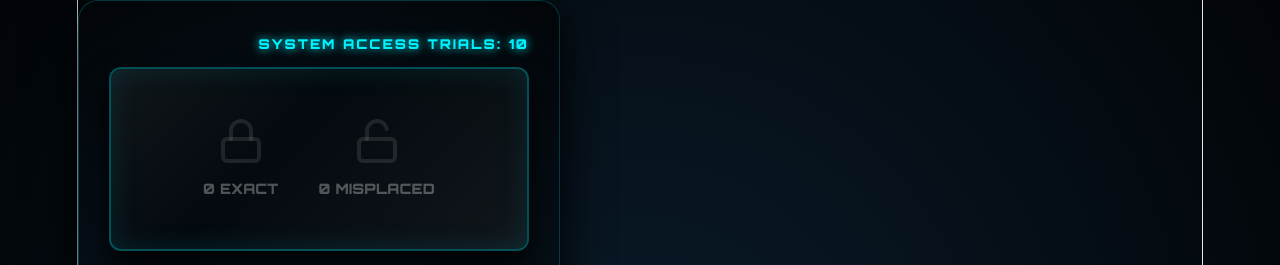
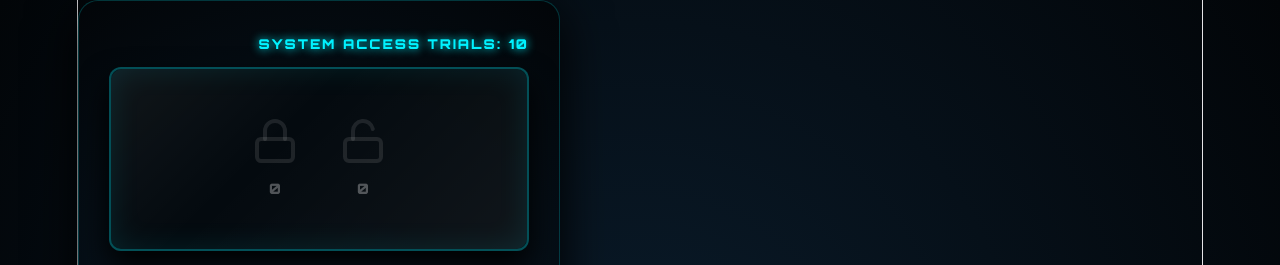
Before and after one commit to Pescodes/hybridlock, a React (Vite) app: page / in a window 1280 px wide. Shown: the top 265 px of the page. Built offline with nearby package versions, Linux system fonts and the light colour scheme; no server answers.

Commit message:
Initial commit of my clean app

```diff
--- a/src/App.jsx
+++ b/src/App.jsx
@@ -34,11 +34,11 @@ function App() {
           <div className="padlock-display">
              <div className={`padlock-unit ${exactMatches > 0 ? 'lit' : ''}`}>
                 <Lock size={48} className="icon" />
-                <p>{exactMatches} EXACT</p>
+                <p>{exactMatches} </p>
              </div>
              <div className={`padlock-unit ${misplaced > 0 ? 'lit-alt' : ''}`}>
                 <Unlock size={48} className="icon" />
-                <p>{misplaced} MISPLACED</p>
+                <p>{misplaced}</p>
              </div>
           </div>
 
```
